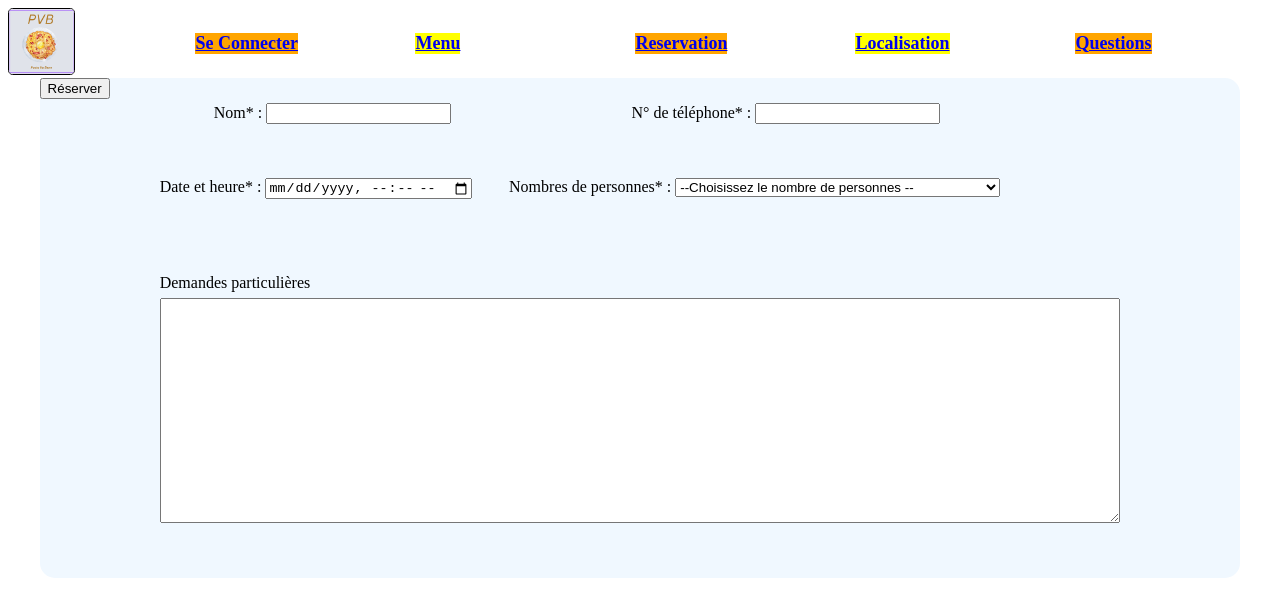
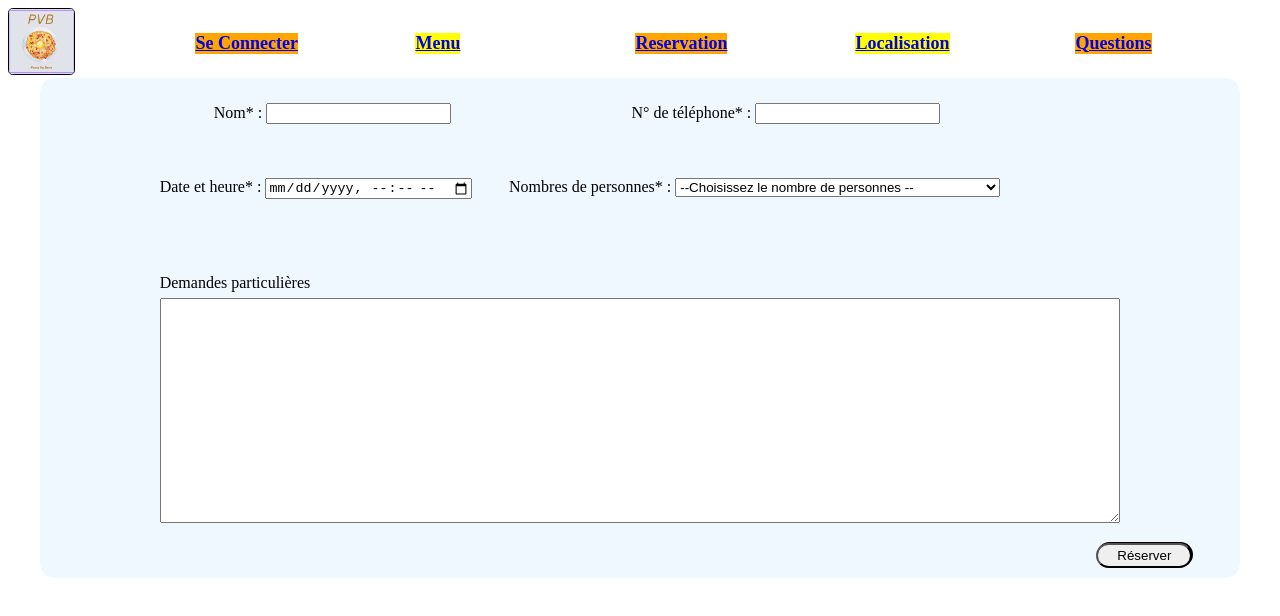
Before and after one commit to clement-masquelier/Web-Projet1, a plain HTML site: page HTML/reservation.html in a window 1280 px wide. Drawn offline with Linux system fonts and the light colour scheme; files whose address does not match are found by name.

Commit message:
kngebnge

```diff
--- a/CSS/reservation.css
+++ b/CSS/reservation.css
@@ -139,3 +139,17 @@ h1 {
     bottom: 10%;
     top: 15%;
 }
+
+#submit {
+    position: absolute;
+    right:4%;
+    bottom:2%;
+    height: 5%;
+    width: 8%;
+    border-radius: 35px;
+    box-shadow: 1px -1px black;
+}
+
+#submit:active {
+    box-shadow: 0px;
+}
```
